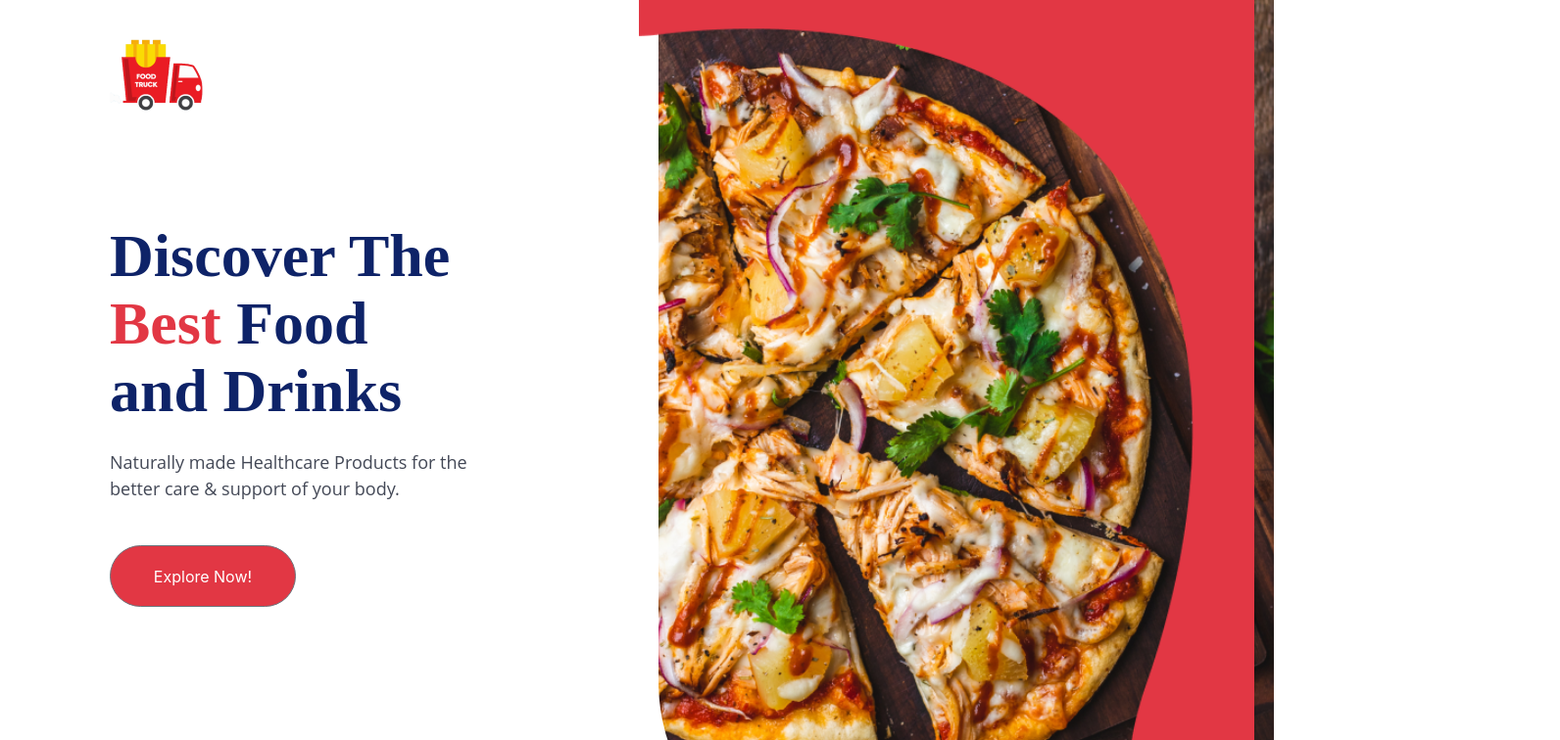
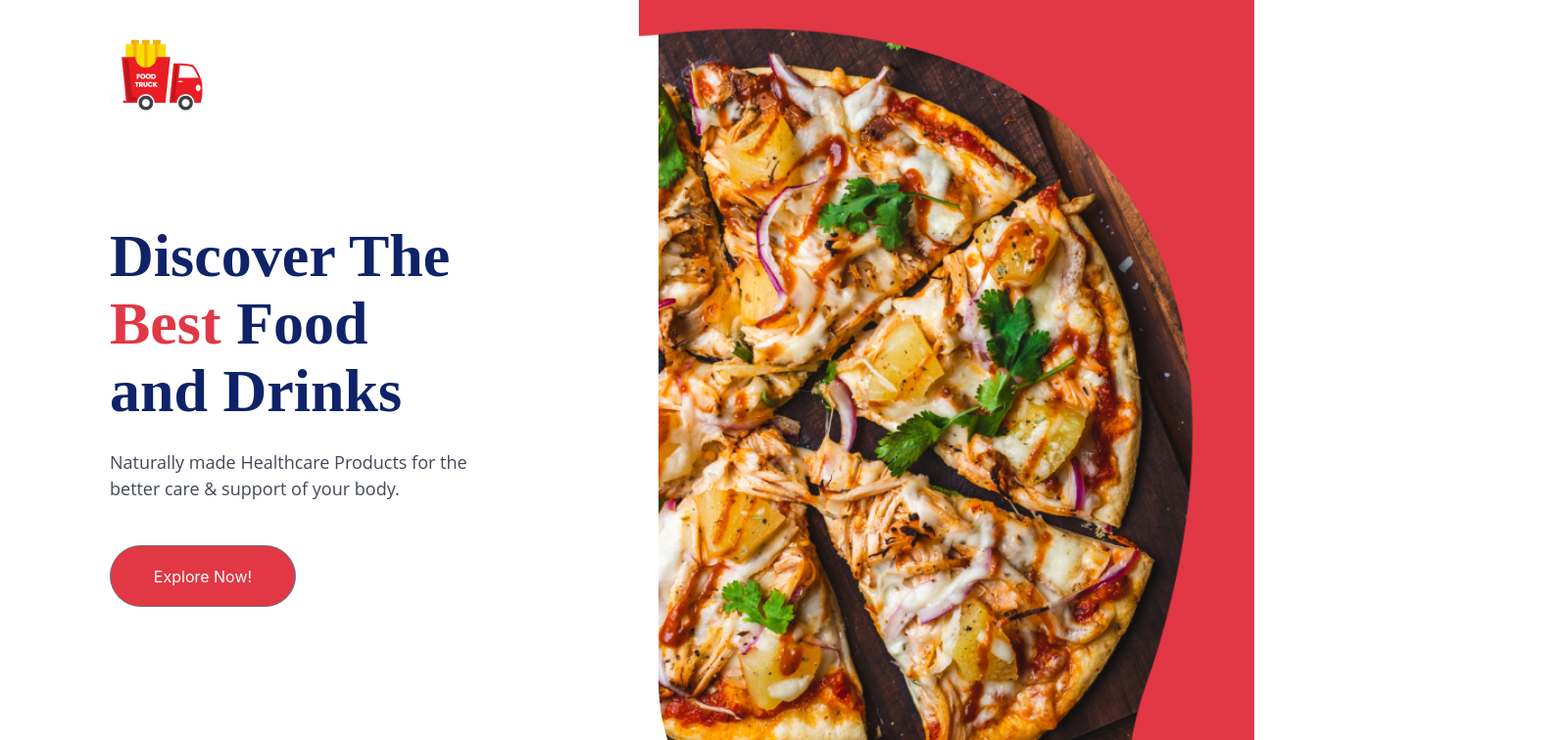
Before and after one commit to avibera/food-truck, a React (Create React App) app: page / in a window 1280 px wide. Shown: the top 756 px of the page at 98% size, 1592 px wide, since content can reach past the window. Built offline with nearby package versions, Linux system fonts and the light colour scheme.

Commit message:
Fixed The Sizes

```diff
--- a/src/style/Footer.scss
+++ b/src/style/Footer.scss
@@ -1,7 +1,7 @@
 @import "../variables/variables.scss";
 
 .footer {
-  width: 1580px;
+  width: 1480px;
   height: 350px;
   background-color: #f7f8fb;
 
--- a/src/style/Header.scss
+++ b/src/style/Header.scss
@@ -13,6 +13,7 @@
   height: 100%;
   margin-top: 25px;
   align-items: end;
+  padding-right: 20px;
 }
 
 .vactor-Container-1 {
```
